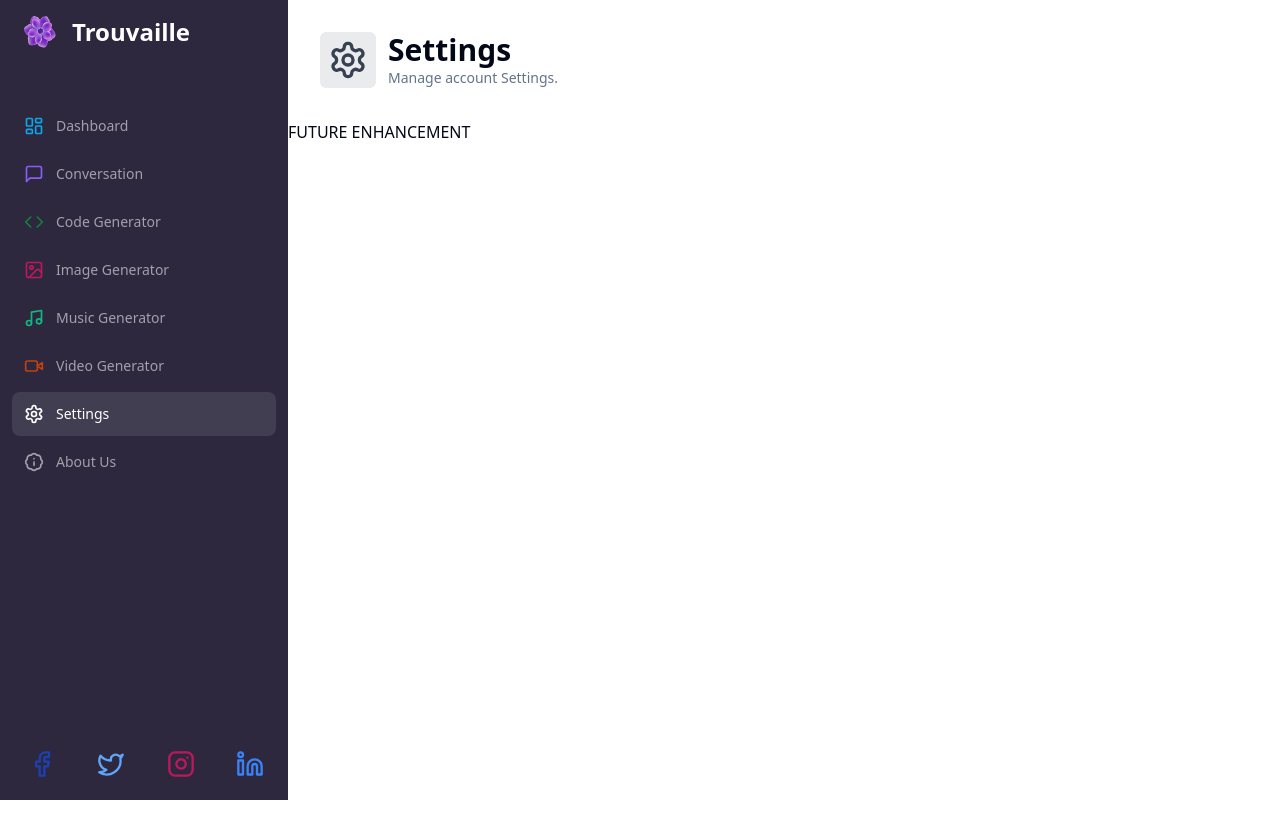
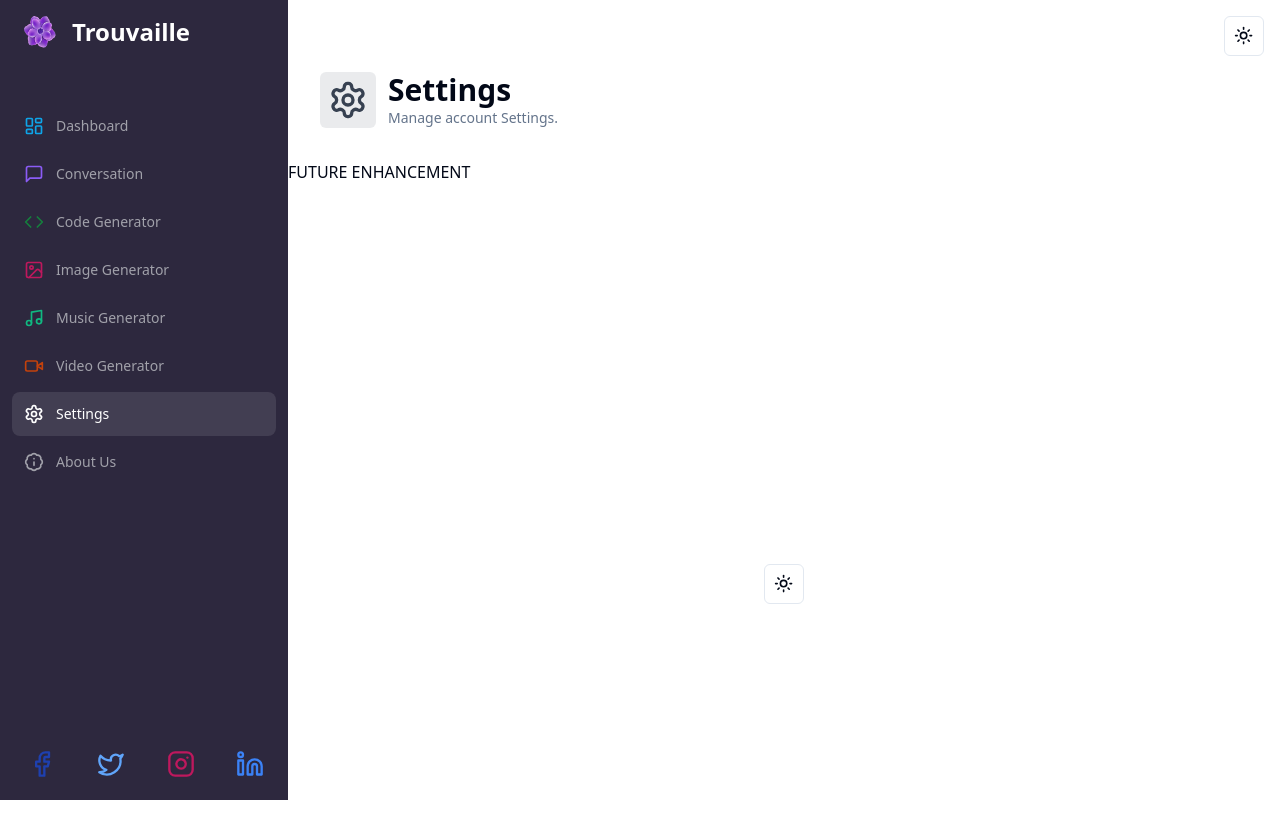
Before and after one commit to ozaishan/Trouvaillerakhdinchula, a Next.js app: page /settings in a window 1280 px wide. Shown: the top 838 px of the page. Before the commit the page ends 800 px from the top, so only its background shows below. Built offline with nearby package versions, Linux system fonts and the light colour scheme.

Commit message:
settings ma ra dashboard ma theme button  haleko

```diff
--- a/app/(dashboard)/(routes)/settings/page.tsx
+++ b/app/(dashboard)/(routes)/settings/page.tsx
@@ -1,7 +1,7 @@
 import { Heading } from "@/components/ui/heading";
 import { UserButton } from "@clerk/nextjs";
 import { Settings } from "lucide-react";
-
+import { ModeToggle } from "@/components/mode-toggle";
 const SettingsPage =() => {
     return(
         <div>
@@ -14,6 +14,7 @@ const SettingsPage =() => {
             />
              <UserButton afterSignOutUrl="/" />
              <h1> FUTURE ENHANCEMENT</h1>
+             <div className="flex items-center justify-center h-screen"> <ModeToggle /> </div>
         </div>
             );
 }
--- a/components/ui/navbar.tsx
+++ b/components/ui/navbar.tsx
@@ -1,14 +1,16 @@
 import { UserButton } from "@clerk/nextjs";
 import MobileSidebar from "./mobile-sidebar";
+import { ModeToggle } from "../mode-toggle";
 
 const Navbar =  () => {
 
     return (
         <div className="flex items-center p-4">
             <MobileSidebar />
-            <div className="flex w-full justify-end">
-                <UserButton afterSignOutUrl="/" />
-            </div>
+            <div className="flex w-full justify-end items-center space-x-4">
+  <ModeToggle />
+  <UserButton afterSignOutUrl="/" />
+</div>
         </div>
 
 
```
